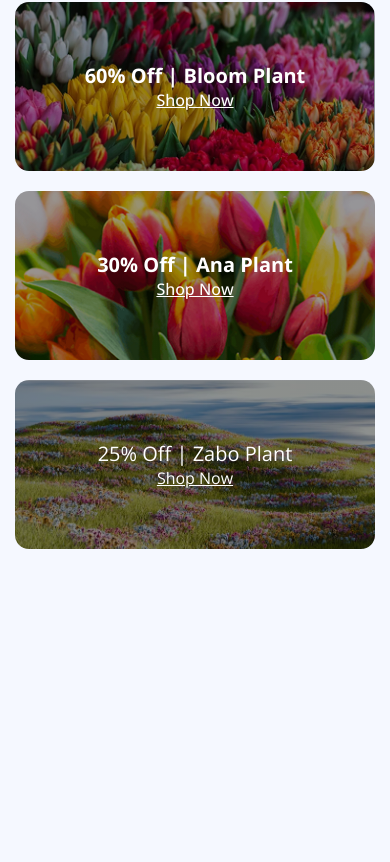
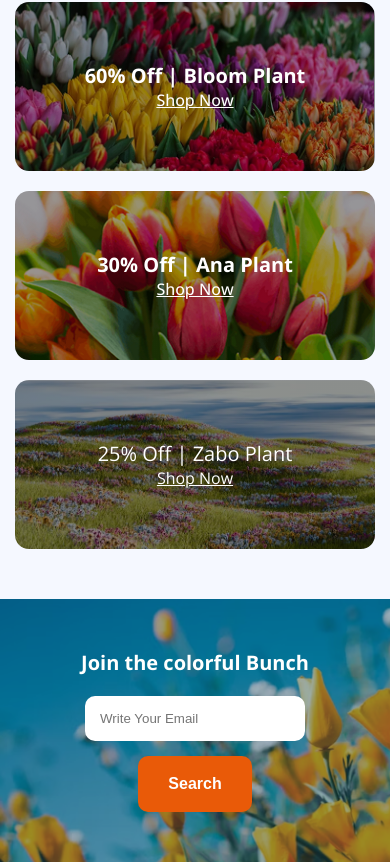
Before and after one commit to Rafi570/PH-Assignment-2-Responsive-Flowers, a plain HTML site: page index.html in a window 390 px wide. Shown: the part 3371-4233 px from the top of the page. Before the commit the page ends 3920 px from the top, so only its background shows below. Drawn offline with nearby package versions, Linux system fonts and the light colour scheme.

Commit message:
input-ssection

```diff
--- a/index.html
+++ b/index.html
@@ -138,6 +138,14 @@
             </div>
             </div>
         </section>
+        <section class="input-section">
+            <div class="bg-inp">
+                <h1 class="inp-title">Join the colorful Bunch</h1>
+                <input type="search" name="" id="" placeholder="Write Your Email">
+                <button class="btn2">Search</button>
+            </div>
+
+        </section>
 
     </main>
     <footer>
--- a/styel.css
+++ b/styel.css
@@ -326,6 +326,54 @@ body {
     color: white;
 }
 
+/* input-section */
+.input-section {
+    margin: 0 auto;
+    margin-top: 120px;
+}
+
+.bg-inp {
+    padding: 199px 305px;
+    background-repeat: no-repeat;
+    background-size: cover;
+
+    width: 100%;
+
+    background-image: url(./assets/news-letter-bg.png);
+
+    display: flex;
+    flex-direction: column;
+    align-items: center;
+}
+
+.bg-inp h1 {
+    text-align: center;
+    color: white;
+    font-weight: bold;
+    font-size: 3.25rem;
+}
+
+.bg-inp input {
+    margin: 0 auto;
+    margin-top: 20px;
+    /* display: block; */
+    padding: 21px;
+    border: none;
+    width: 644px;
+    border-radius: 10px;
+}
+
+.btn2 {
+    background-color: #E95A08;
+    color: #FFFFFF;
+    border: none;
+    font-weight: 600;
+    font-size: 1rem;
+    padding: 19px 80px;
+    margin-top: 30px;
+    border-radius: 10px;
+}
+
 /* For Mobile device  */
 @media screen and (max-width: 576px) {
     .disply {
@@ -433,9 +481,10 @@ body {
     }
 
     /* grid-bd section */
-    .grid-bg{
-        margin-top:0
+    .grid-bg {
+        margin-top: 0
     }
+
     .container-bg {
 
         grid-template-columns: 1fr;
@@ -476,5 +525,32 @@ body {
         font-size: 1.25rem;
     }
 
+    /* input-section */
+    .input-section{
+        margin-top: 50px;
+    }
+
+
+
+    .bg-inp {
+        padding: 50px;
+    }
+
+    .bg-inp input {
+        width: 220px;
+        padding: 15px;
+
+    }
+    .bg-inp h1{
+        font-size: 1.25rem;
+    }
+
+
+    .btn2 {
+        padding: 19px 30px;
+        font-size: 1rem;
+        margin-top: 15px;
+    }
+
 
 }
```
